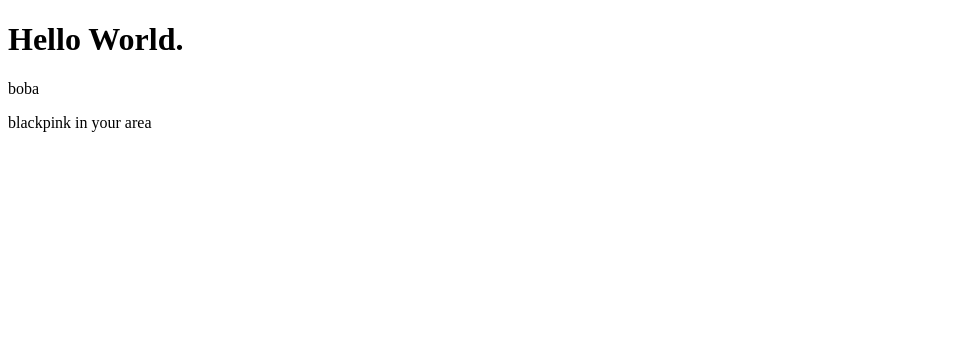
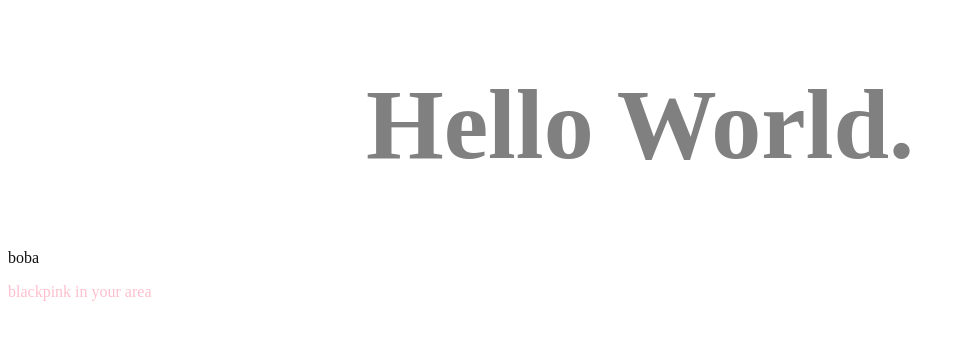
Before and after one commit to rachel-pj-wang/rachel-pj-wang.github.io, a plain HTML site: page index.html in a window 1280 px wide. Shown: the whole page, without its empty margins (0-965 px from the left). Drawn offline with Linux system fonts and the light colour scheme.

Commit message:
css work plz

```diff
--- a/index.html
+++ b/index.html
@@ -23,7 +23,7 @@
 	<meta property="og:site_name" content="Rachel PJ Wang"/>
 	<meta property="og:description" content="AFX Dance is a hip hop/urban dance group based out of UC Berkeley.  AFX 7DS is one of the subteams under the broader organization led by Kirk La, Mark Reed, and Max Yeo during the Spring semester of 2019. 7DS stands for Seven Deadly Sins."/>
 
-	<link rel="stylesheet" type="text/css" href="/css/style.css">
+	<link rel="stylesheet" type="text/css" href="/index.css">
 </head>
 
 <body>
```
